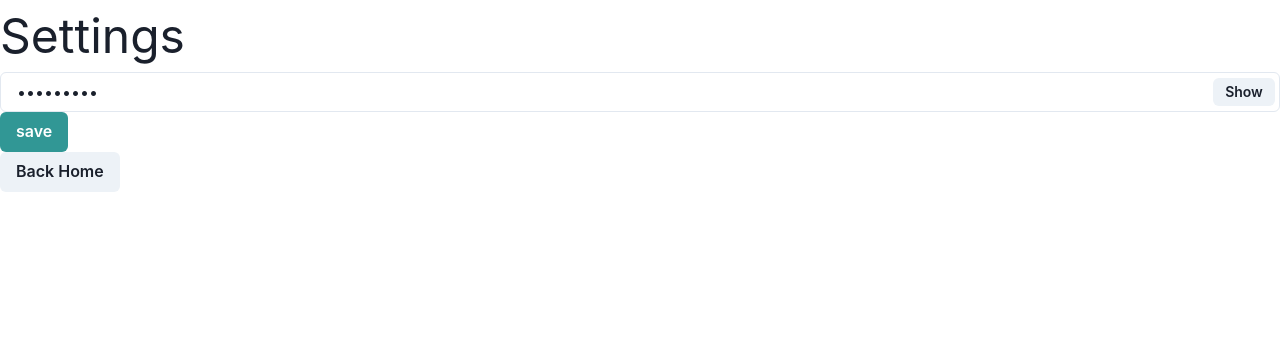
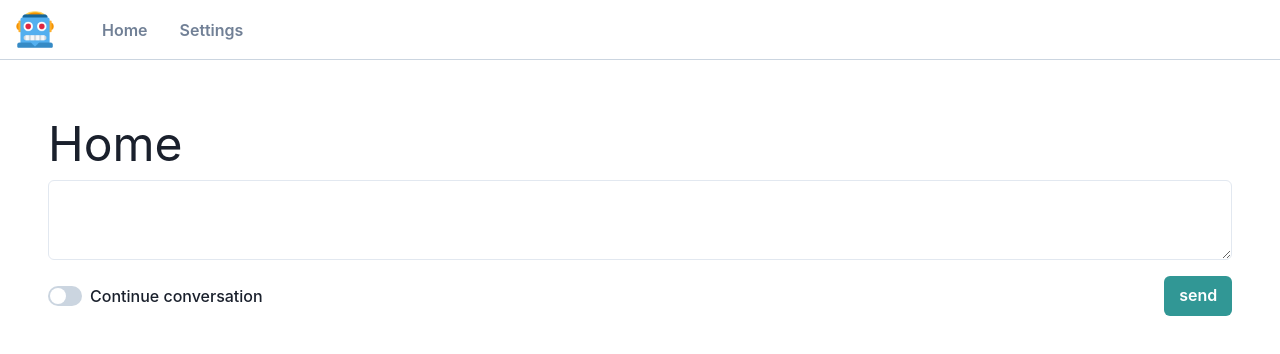
Before and after one commit to sercanpaspal/chatgpt-web, a React (Vite) app: page / in a window 1280 px wide. Both pictures are taken after typing "Sample123" into the empty fields and a click on the button "save". Shown: the top 354 px of the page. Built offline with nearby package versions, Linux system fonts and the light colour scheme.

Commit message:
feat: style improvements

```diff
--- a/package.json
+++ b/package.json
@@ -9,6 +9,7 @@
     "preview": "vite preview"
   },
   "dependencies": {
+    "@chakra-ui/icons": "^2.0.17",
     "@chakra-ui/react": "^2.5.2",
     "@emotion/react": "^11.10.6",
     "@emotion/styled": "^11.10.6",
--- a/src/components/ApiKeyForm/index.jsx
+++ b/src/components/ApiKeyForm/index.jsx
@@ -1,10 +1,11 @@
 import React, { useState } from 'react';
 import {
-  Input, Button, InputGroup, InputRightElement,
+  Input, Button, InputGroup, InputRightElement, Stack,
 } from '@chakra-ui/react';
 import { useDispatch, useSelector } from 'react-redux';
-import { setApiKey } from '../../store/slices/app';
+import { setActiveScreen, setApiKey } from '../../store/slices/app';
 import selectors from '../../store/selectors';
+import { SCREENS } from '../../constants';
 
 function ApiKeyForm() {
   const [show, setShow] = useState(false);
@@ -14,6 +15,7 @@ function ApiKeyForm() {
   const handleSubmit = (e) => {
     e.preventDefault();
     dispatch(setApiKey(e.target.apiKey.value.trim()));
+    dispatch(setActiveScreen(SCREENS.HOME));
   };
 
   return (
@@ -25,6 +27,7 @@ function ApiKeyForm() {
           placeholder="Api key"
           name="apiKey"
           defaultValue={apiKey}
+          mb={4}
         />
         <InputRightElement width="4.5rem">
           <Button h="1.75rem" size="sm" onClick={() => setShow(!show)}>
@@ -32,7 +35,9 @@ function ApiKeyForm() {
           </Button>
         </InputRightElement>
       </InputGroup>
-      <Button colorScheme="teal" type="submit">save</Button>
+      <Stack>
+        <Button colorScheme="teal" type="submit">save</Button>
+      </Stack>
     </form>
   );
 }
--- a/src/components/ChatForm/index.jsx
+++ b/src/components/ChatForm/index.jsx
@@ -27,8 +27,9 @@ function ChatForm() {
         value={message}
         onChange={(e) => setMessage(e.target.value)}
         onKeyDown={(e) => e.which === 13 && !e.shiftKey && handleSubmit(e)}
+        mb={4}
       />
-      <Stack direction="row">
+      <Stack direction="row" mb={4}>
         <FormControl display="flex" alignItems="center">
           <Switch
             id="is-conversation-enabled"
--- /dev/null
+++ b/src/components/Layout/index.jsx
@@ -0,0 +1,21 @@
+import React from 'react';
+import { Box } from '@chakra-ui/react';
+import PropTypes from 'prop-types';
+import Navbar from '../Navbar/index';
+
+function Layout({ children }) {
+  return (
+    <div>
+      <Navbar />
+      <Box p={12}>
+        {children}
+      </Box>
+    </div>
+  );
+}
+
+Layout.propTypes = {
+  children: PropTypes.node.isRequired,
+};
+
+export default Layout;
--- /dev/null
+++ b/src/components/Navbar/index.jsx
@@ -0,0 +1,125 @@
+import {
+  Box,
+  Flex,
+  Text,
+  IconButton,
+  Button,
+  Stack,
+  Collapse,
+  Image,
+  useColorModeValue,
+  useBreakpointValue,
+  useDisclosure,
+} from '@chakra-ui/react';
+import { HamburgerIcon, CloseIcon } from '@chakra-ui/icons';
+import { useDispatch, useSelector } from 'react-redux';
+import { SCREENS } from '../../constants';
+import selectors from '../../store/selectors';
+import { setActiveScreen } from '../../store/slices/app';
+
+function NavLinks() {
+  const dispatch = useDispatch();
+  const apikey = useSelector(selectors.getApiKey);
+
+  const NAV_SCREENS = [
+    {
+      label: 'Home',
+      screen: SCREENS.HOME,
+      disabled: !apikey,
+    },
+    {
+      label: 'Settings',
+      screen: SCREENS.SETTINGS,
+    },
+  ];
+
+  return NAV_SCREENS.map(({ label, screen, disabled = false }) => (
+    <Box>
+      <Button variant="link" p={2} onClick={() => dispatch(setActiveScreen(screen))} isDisabled={disabled}>
+        {label}
+      </Button>
+    </Box>
+  ));
+}
+
+function Navbar() {
+  const { isOpen, onToggle } = useDisclosure();
+
+  return (
+    <Box>
+      <Flex
+        minH="60px"
+        py={{ base: 2 }}
+        px={{ base: 4 }}
+        borderBottom={1}
+        borderStyle="solid"
+        borderColor="gray.300"
+        align="center"
+      >
+        <Flex
+          flex={{ base: 1, md: 'auto' }}
+          ml={{ base: -2 }}
+          display={{ base: 'flex', md: 'none' }}
+        >
+          <IconButton
+            onClick={onToggle}
+            icon={
+              isOpen ? <CloseIcon w={3} h={3} /> : <HamburgerIcon w={5} h={5} />
+            }
+            variant="ghost"
+            aria-label="Toggle Navigation"
+          />
+        </Flex>
+        <Flex flex={{ base: 1 }} justify={{ base: 'center', md: 'start' }}>
+          <Text
+            textAlign={useBreakpointValue({ base: 'center', md: 'left' })}
+            fontFamily="heading"
+            color={useColorModeValue('gray.800', 'white')}
+          >
+            <Image
+              src="/logo.png"
+              boxSize="38px"
+              objectFit="cover"
+            />
+          </Text>
+
+          <Flex display={{ base: 'none', md: 'flex' }} ml={10}>
+            <Stack direction="row" spacing={4} alignItems="center">
+              <NavLinks />
+            </Stack>
+          </Flex>
+        </Flex>
+
+        <Stack
+          flex={{ base: 1, md: 0 }}
+          justify="flex-end"
+          direction="row"
+          spacing={6}
+        >
+          {/*
+            <Button fontSize="sm" fontWeight={400} variant="link">
+              Sign In
+            </Button>
+            <Button
+              fontSize="sm"
+              fontWeight={600}
+              color="white"
+              bg="green.400"
+              _hover={{ bg: 'green.300' }}
+            >
+              Sign Up
+            </Button>
+          */}
+        </Stack>
+      </Flex>
+
+      <Collapse in={isOpen} animateOpacity>
+        <Stack py={4} display={{ md: 'none' }}>
+          <NavLinks />
+        </Stack>
+      </Collapse>
+    </Box>
+  );
+}
+
+export default Navbar;
--- a/src/screens/Home/index.jsx
+++ b/src/screens/Home/index.jsx
@@ -1,24 +1,18 @@
 import React from 'react';
-import { useDispatch, useSelector } from 'react-redux';
+import { useSelector } from 'react-redux';
 import {
-  Text, Button, Alert, AlertTitle, AlertDescription, AlertIcon,
+  Text, Alert, AlertTitle, AlertDescription, AlertIcon,
 } from '@chakra-ui/react';
-import { setActiveScreen } from '../../store/slices/app';
-import { SCREENS } from '../../constants';
 import ChatForm from '../../components/ChatForm';
 import Messages from '../../components/Messages/index';
 import selectors from '../../store/selectors';
 
 function Home() {
-  const dispatch = useDispatch();
   const chatErrorMessage = useSelector(selectors.getChatErrorMessage);
-
-  const handleEditApiKey = () => dispatch(setActiveScreen(SCREENS.SETTINGS));
 
   return (
     <div>
       <Text fontSize="5xl">Home</Text>
-      <Button type="button" onClick={handleEditApiKey}>Settings</Button>
       <ChatForm />
       {chatErrorMessage ? (
         <Alert status="error">
--- a/src/screens/Settings/index.jsx
+++ b/src/screens/Settings/index.jsx
@@ -1,24 +1,12 @@
 import React from 'react';
-import { Text, Button } from '@chakra-ui/react';
-import { useDispatch, useSelector } from 'react-redux';
+import { Text } from '@chakra-ui/react';
 import ApiKeyForm from '../../components/ApiKeyForm';
-import selectors from '../../store/selectors';
-import { setActiveScreen } from '../../store/slices/app';
-import { SCREENS } from '../../constants';
 
 function Settings() {
-  const dispatch = useDispatch();
-  const apiKey = useSelector(selectors.getApiKey);
-
-  const handleBack = () => dispatch(setActiveScreen(SCREENS.HOME));
-
   return (
     <div>
       <Text fontSize="5xl">Settings</Text>
       <ApiKeyForm />
-      {apiKey && (
-        <Button type="button" onClick={handleBack}>Back Home</Button>
-      )}
     </div>
   );
 }
--- a/src/screens/index.jsx
+++ b/src/screens/index.jsx
@@ -2,6 +2,7 @@ import React, { lazy, Suspense } from 'react';
 import { useSelector } from 'react-redux';
 import selectors from '../store/selectors';
 import { SCREENS } from '../constants';
+import Layout from '../components/Layout';
 
 const screens = {
   [SCREENS.HOME]: lazy(() => import('./Home')),
@@ -14,9 +15,11 @@ function Screens() {
   const Screen = screens[activeScreen];
 
   return (
-    <Suspense fallback={<div>loading screen..</div>}>
-      <Screen />
-    </Suspense>
+    <Layout>
+      <Suspense fallback={<div>loading screen..</div>}>
+        <Screen />
+      </Suspense>
+    </Layout>
   );
 }
 
```
Also changed, not shown: public/logo.png (added), 1 other file (tests, documents, lock files or other folders).
